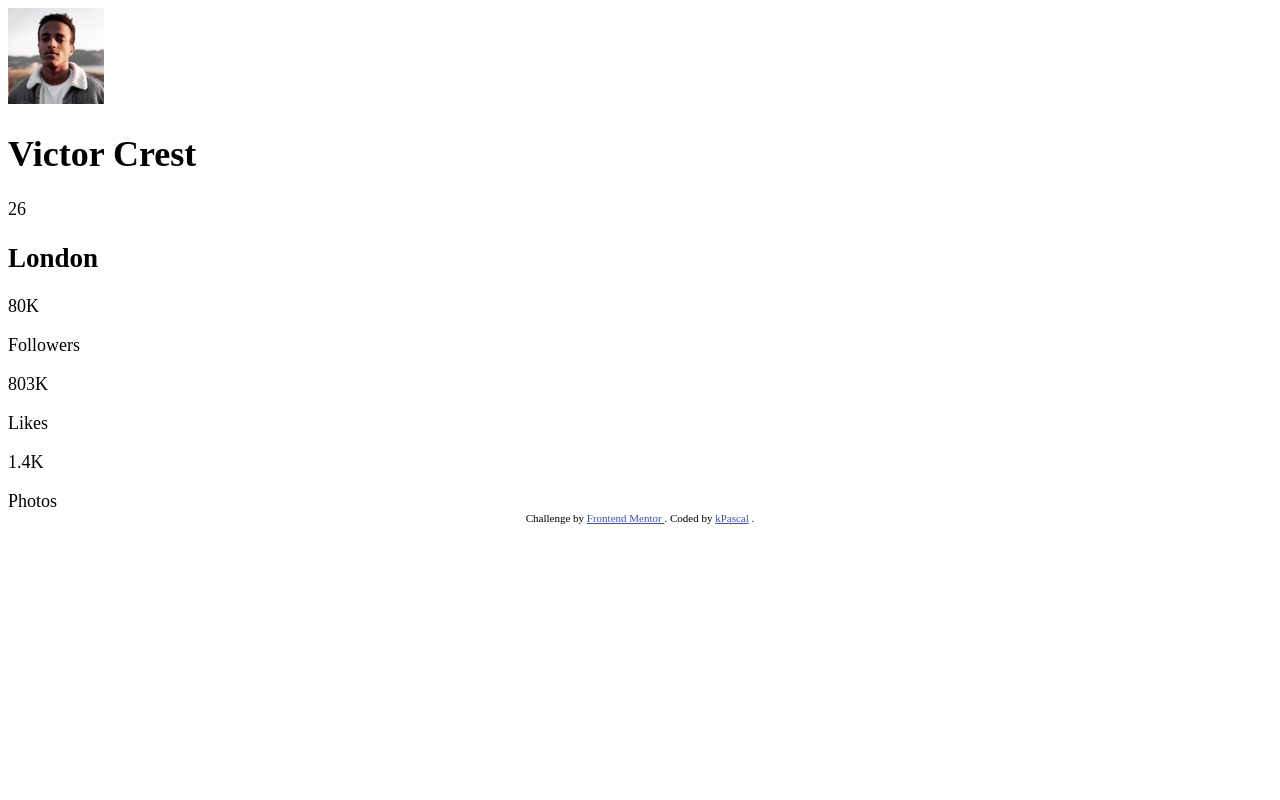
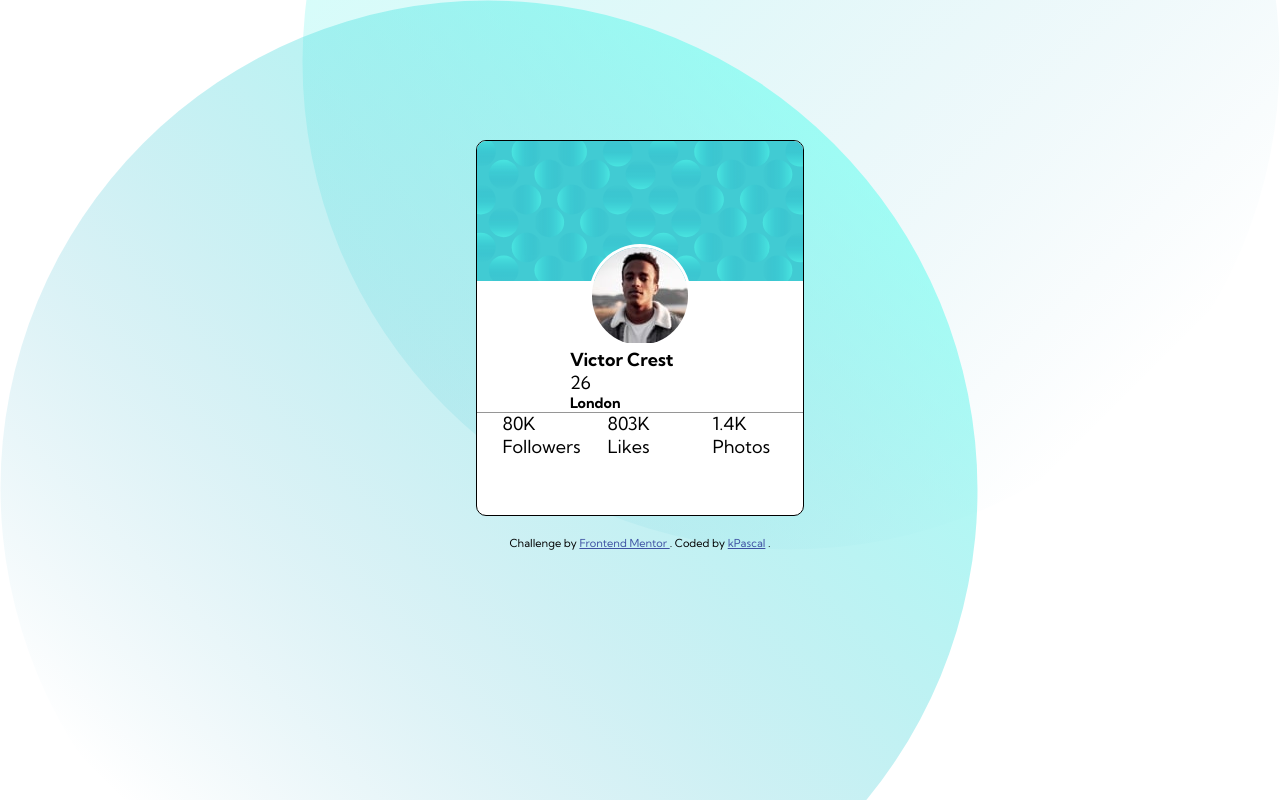
Before and after one commit to LPabloA/Frontend_Mentor_profile_Card_Component_Main, a plain HTML site: page index.html in a window 1280 px wide. Drawn offline with Linux system fonts and the light colour scheme.

Commit message:
arreglando errores en el index

```diff
--- a/index.html
+++ b/index.html
@@ -16,16 +16,39 @@
   <body>
     <div class="container">
       <div class="pattern"></div>
-      <img src="images/image-victor.jpg" alt="" />
-      <h1>Victor Crest</h1>
-      <p>26</p>
-      <h2>London</h2>
-      <p>80K</p>
-      <span>Followers</span>
-      <p>803K</p>
-      <span>Likes</span>
-      <p>1.4K</p>
-      <span>Photos</span>
+
+      <div class="photo">
+        <img src="images/image-victor.jpg" alt="" />
+      </div>
+
+      <div class="info">
+        <h1>Victor Crest</h1>
+        <span class="age">26</span>
+        <div class="city"></div>
+        <h2>London</h2>
+      </div>
+
+      <div class="line"></div>
+
+      <div class="data">
+        <div class="card followers">
+          <div class="number">80K</div>
+
+          <div class="units">Followers</div>
+        </div>
+
+        <div class="card likes">
+          <div class="number">803K</div>
+
+          <div class="units">Likes</div>
+        </div>
+
+        <div class="card photos">
+          <div class="number">1.4K</div>
+
+          <div class="units">Photos</div>
+        </div>
+      </div>
     </div>
     <!--------------------Footer-------------------->
     <div class="attribution">
--- a/style.css
+++ b/style.css
@@ -1,3 +1,4 @@
+@import url("https://fonts.googleapis.com/css2?family=Kumbh+Sans:wght@400;700&display=swap");
 /*-----------Fuentes de GoogleFonts---------*/
 
 /* --------------------Colores -------------- */
@@ -10,8 +11,90 @@
   --DarkGray: hsl(0, 0%, 59%);
 }
 /*---------------principales---------------------*/
+* {
+  margin: 0;
+  padding: 0;
+  box-sizing: border-box;
+}
 body {
+  font-family: "Kumbh Sans", sans-serif;
   font-size: 18px;
+  /* fondo de la pagina */
+  background: url(images/bg-pattern-top.svg), url(images/bg-pattern-bottom.svg);
+  background-repeat: no-repeat;
+  background-position: top left, bottom right;
+}
+
+/*---------------Card---------------------*/
+.container {
+  margin: 140px auto 20px auto;
+  width: 328px;
+  height: 376px;
+  border-radius: 10px;
+  overflow: hidden;
+  display: grid;
+  grid-template-columns: repeat(7, 1fr);
+  grid-template-rows: repeat(7, 1fr);
+  background-color: white;
+  border: 1px solid;
+}
+.pattern {
+  background: url(images/bg-pattern-card.svg);
+  height: 140px;
+  grid-column: 1/-1;
+  grid-row: 1/4;
+}
+.container .photo {
+  grid-row: 3/5;
+  grid-column: 3/6;
+  border-radius: 50%;
+  border: 3px solid white;
+  justify-self: center;
+  overflow: hidden;
+}
+
+.info {
+  grid-column: 2/7;
+  grid-row: 5/6;
+  font-size: 1em;
+  width: 140px;
+  justify-self: center;
+}
+.info h1 {
+  font-weight: 700;
+  font-size: 1em;
+  width: 110px;
+}
+.info h2 {
+  font-weight: 700;
+  font-size: 0.8em;
+  width: 55px;
+}
+.line {
+  height: 1px;
+  background: var(--DarkGray);
+  grid-row: 6;
+  grid-column: 1/-1;
+}
+.data {
+  grid-column: 1/-1;
+  grid-row: 6/-1;
+  display: flex;
+  justify-self: center;
+}
+.card {
+  width: 65px;
+  margin: 0 20px;
+  /* display: flex;
+  flex-direction: column; */
+}
+.card p {
+  font-weight: 700;
+  /* font-size: 1em; */
+}
+.card span {
+  font-size: 0.6em;
+  font-weight: 400;
 }
 /*------------------Footer------------------*/
 .attribution {
```
